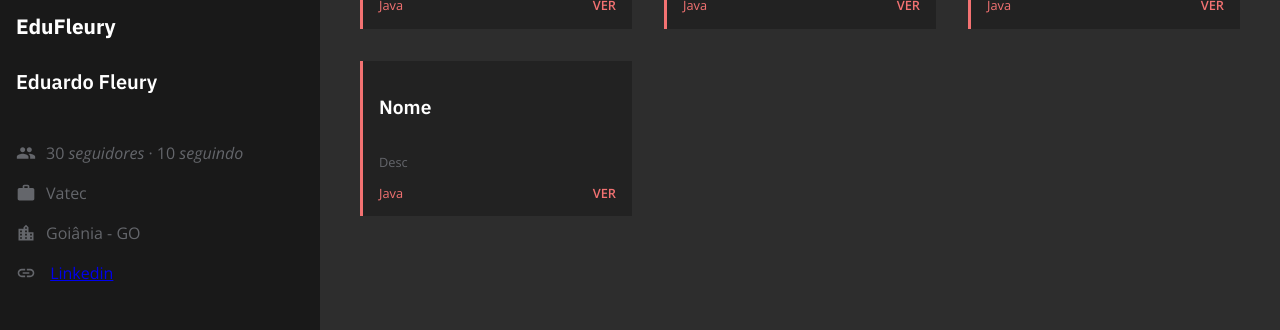
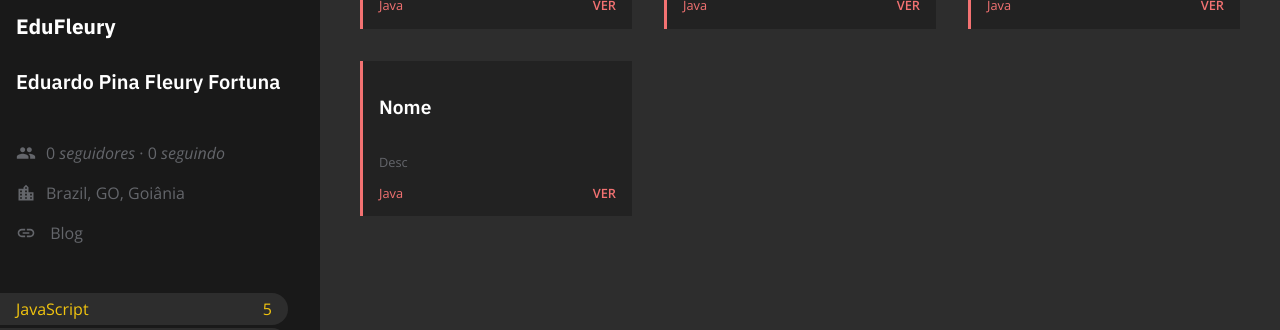
Before and after one commit to EduFleury/Api-GitHub, a React (Create React App) app: page /repositories in a window 1280 px wide. Shown: the part 198-528 px from the top of the page. Built offline with nearby package versions, Linux system fonts and the light colour scheme.

Commit message:
Começando API, criando objeto no componente Profile

```diff
--- a/src/pages/RepositoriesPages/Profile/index.jsx
+++ b/src/pages/RepositoriesPages/Profile/index.jsx
@@ -1,38 +1,58 @@
 import React from 'react'
+import Proptypes from 'prop-types'
 
 import {MdGroup, MdLocationCity, MdWork, MdLink} from 'react-icons/md'
 
 import { Container, Header , Avatar, Login, Name, Inner, Data} from './styles'
 
 
-function Profile() {
+function Profile({user}) {
   return (
    <Container>
     <Header>
-      <Avatar src="https://avatars.githubusercontent.com/u/114586500?v=4"/>
-      <Login>EduFleury</Login>
-      <Name>Eduardo Fleury</Name>
+      <Avatar src={user.avatar_url}/>
+      <Login>{user.login}</Login>
+      <Name>{user.name}</Name>
     </Header>
     <Inner>
       <Data>
         <MdGroup size={20}/>
-        30&nbsp;<i>seguidores</i>&nbsp;&middot;&nbsp;10&nbsp;<i>seguindo</i>
+        {user.following}&nbsp;<i>seguidores</i>&nbsp;&middot;&nbsp;{user.followers}&nbsp;<i>seguindo</i>
       </Data>
-      <Data>
+      {user.company && (
+        <Data>
         <MdWork size={20}/>
-        Vatec
+        {user.company}
       </Data>
-      <Data>
+      )}
+      {user.location && (
+        <Data>
         <MdLocationCity size={20}/>
-        Goiânia - GO
+        {user.location}
       </Data>
-      <Data>
+      )}
+      {user.blog && (
+        <Data>
         <MdLink size={20}/>&nbsp;
-        <a href='https://www.linkedin.com/in/eduardo-pina-fleury-fortuna-51a57021b/'>Linkedin</a>
+        <a href={`\\${user.blog}`}>Blog</a>
       </Data>
+      )}
     </Inner>
    </Container>
   )
 }
 
+Profile.propTypes = {
+  user: Proptypes.shape({
+    login: Proptypes.string.isRequired,
+    avatar_url: Proptypes.string.isRequired,
+    followers: Proptypes.number.isRequired,
+    following: Proptypes.number.isRequired,
+    name: Proptypes.string.isRequired,
+    company: Proptypes.string.isRequired,
+    blog: Proptypes.string.isRequired,
+    location: Proptypes.string.isRequired,
+  }).isRequired
+};
+
 export default Profile
--- a/src/pages/RepositoriesPages/Profile/styles.js
+++ b/src/pages/RepositoriesPages/Profile/styles.js
@@ -59,4 +59,9 @@ export const Data = styled.p`
   svg{
     margin-right: 10px;
   }
+
+  a{
+    text-decoration: none;
+    color: #64666B;
+  }
 `;
--- a/src/pages/RepositoriesPages/index.jsx
+++ b/src/pages/RepositoriesPages/index.jsx
@@ -7,10 +7,22 @@ import Repositories from '../Repositories'
 import { Container, SideBar, Main } from './styles'
 
 function RepositoriesPages() {
+
+  const user ={
+    login: "EduFleury",
+    avatar_url: "https://avatars.githubusercontent.com/u/114586500?v=4",
+    followers: 0,
+    following: 0,
+    name: "Eduardo Pina Fleury Fortuna",
+    company: null,
+    blog: "https://edufleury.github.io/Portifolio2.0/",
+    location: "Brazil, GO, Goiânia",
+  }
+
   return (
     <Container>
       <SideBar>
-       <Profile/>
+       <Profile user={user}/>
        <Filter/>
       </SideBar>
       <Main>
```
